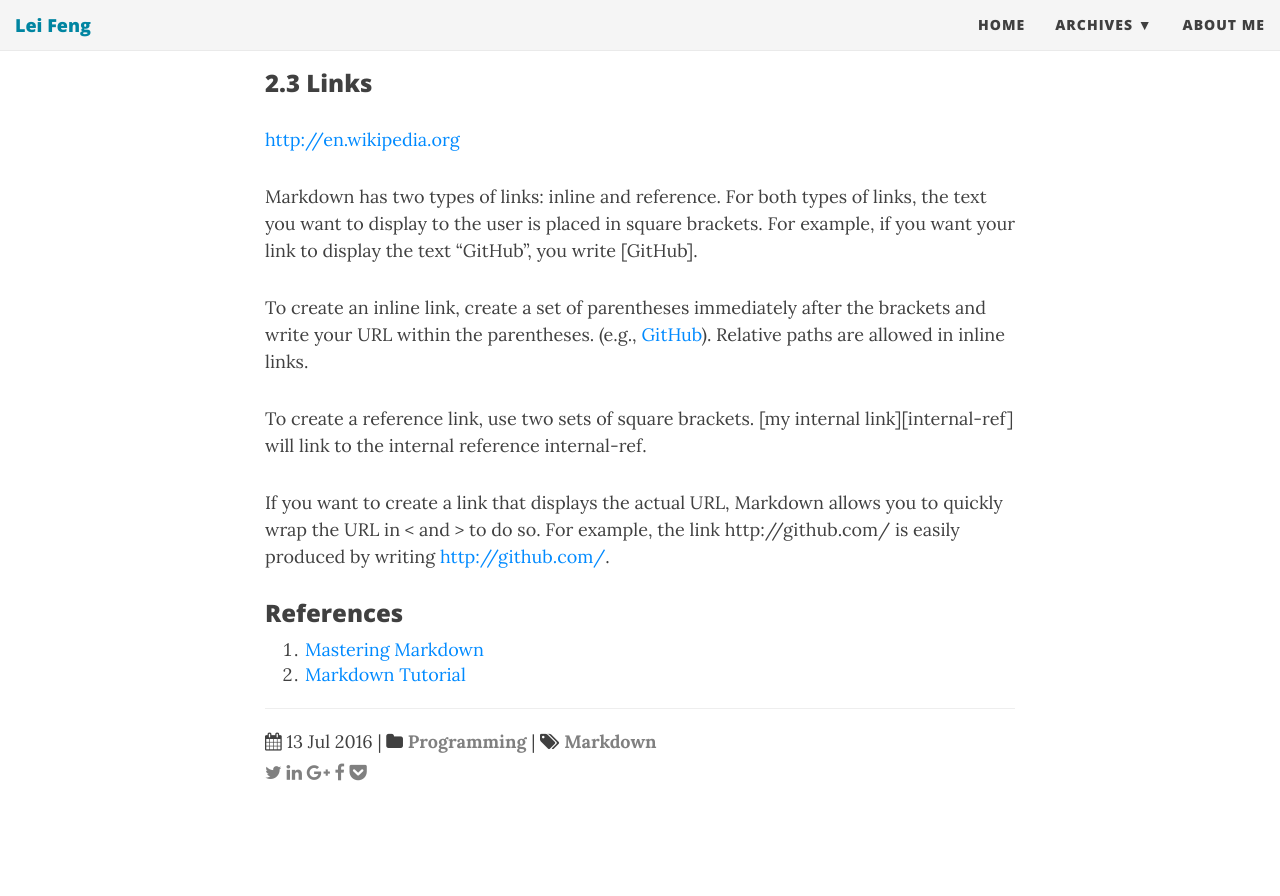
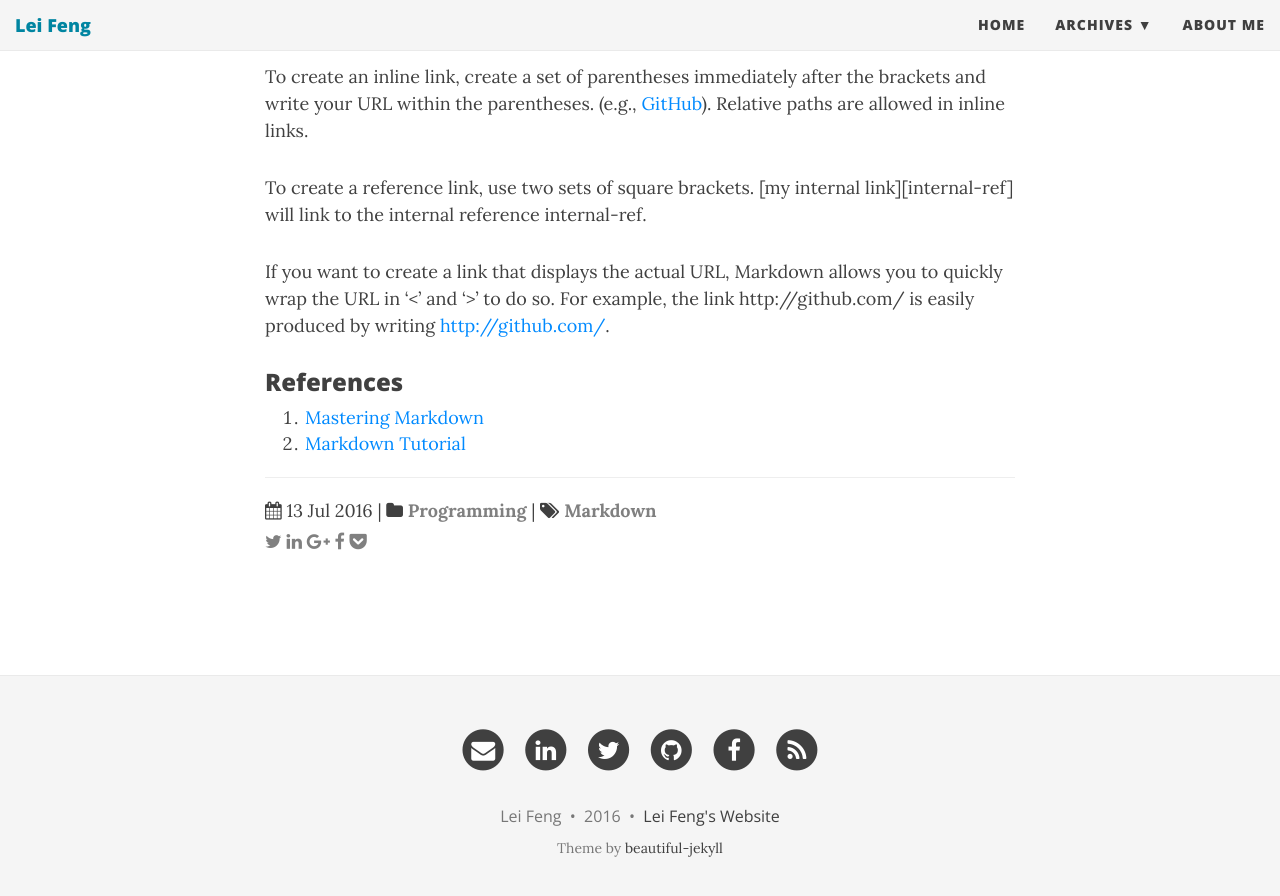
Before and after one commit to stonefl/stonefl.github.io, a Jekyll site: the page built from _posts/2015-02-20-a-quick-reference-of-markdown.md, in a window 1280 px wide and 900 px high, scrolled down 4466 px. Shown: the top 896 px of the window. Built offline with Jekyll 4.4.1, drawn with Linux system fonts in a browser that asks for light colours; nearby versions of some CDN libraries; comment, search, counter and statistics services are not loaded; some of the changed text lies outside the part shown.

Commit message:
Updated 2015-02-20-a-quick-reference-of-markdown.md

```diff
--- a/_posts/2015-02-20-a-quick-reference-of-markdown.md
+++ b/_posts/2015-02-20-a-quick-reference-of-markdown.md
@@ -15,10 +15,10 @@
 
 
 ## Table of Content
-{: .no_toc}
 
-* TOC
-{:toc}
+* [1. Block Elements](#1.-Block-Elements)
+  + [1.1 Paragraphs and Breaks](#1.1-Paragraphs-and-Breaks)
+* [2. Span Elements](#2.-Span-Elements)
 
 
 ## 1. Block Elements
@@ -148,7 +148,7 @@
 
 To create a reference link, use two sets of square brackets. [my internal link][internal-ref] will link to the internal reference internal-ref.
 
-If you want to create a link that displays the actual URL, Markdown allows you to quickly wrap the URL in < and > to do so. For example, the link http://github.com/ is easily produced by writing <http://github.com/>.
+If you want to create a link that displays the actual URL, Markdown allows you to quickly wrap the URL in '<' and '>' to do so. For example, the link http://github.com/ is easily produced by writing <http://github.com/>.
 
 
 
```
